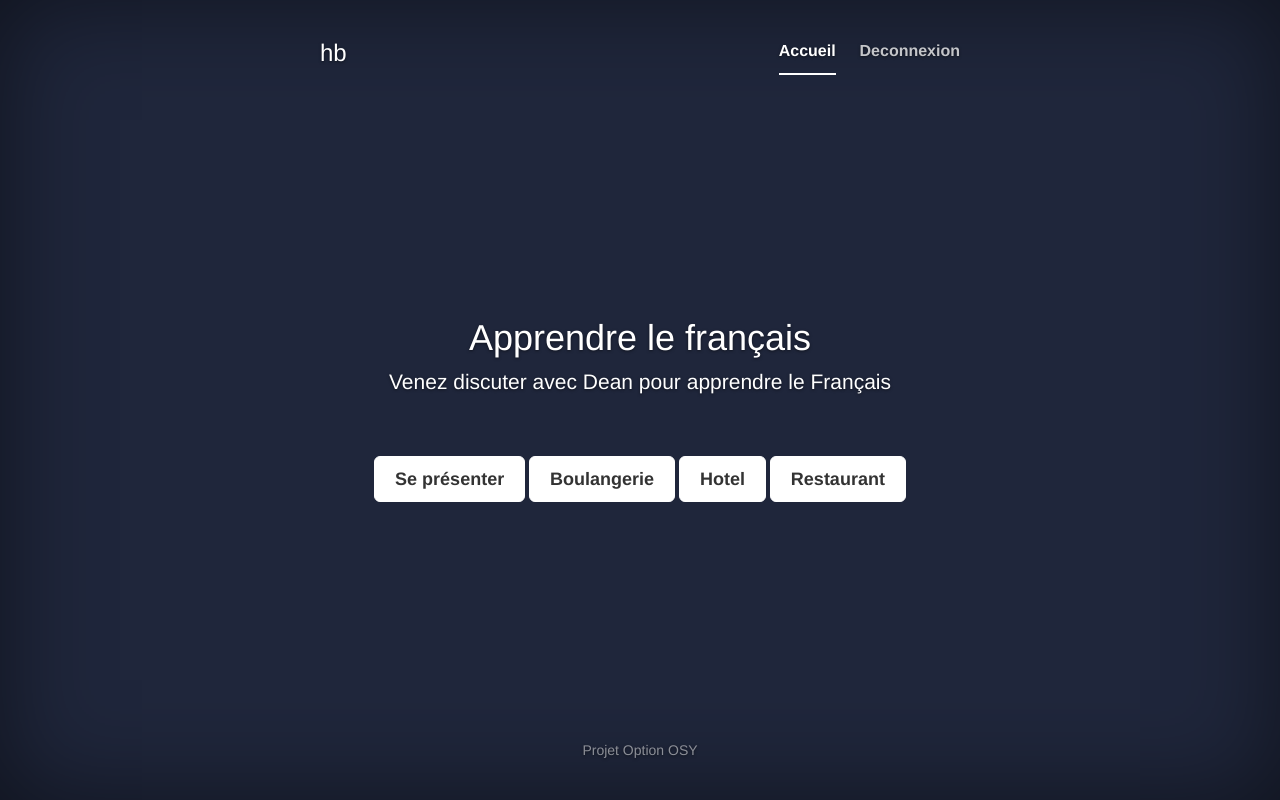
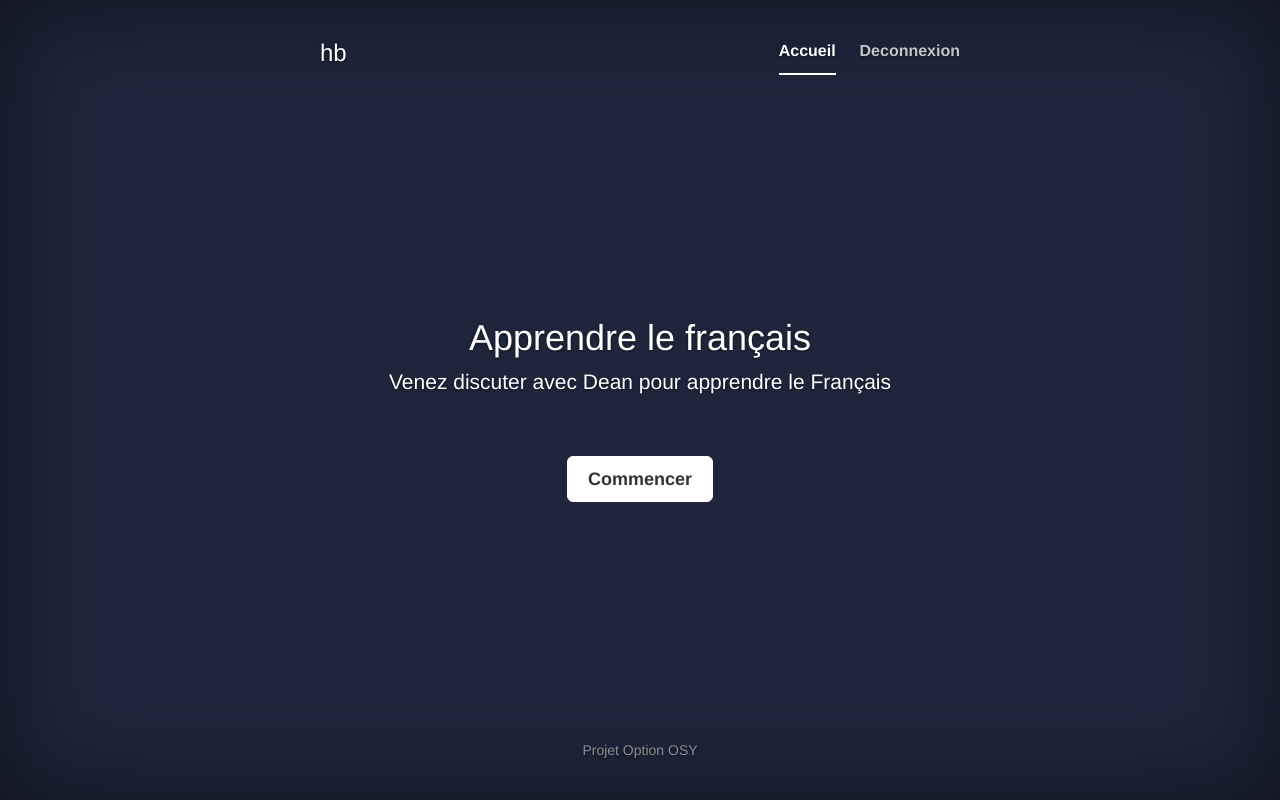
Before and after one commit to hbennis/Bot_django, a Django app: page /bot/accueil in a window 1280 px wide. Run offline with Django 3.2, Linux system fonts and the light colour scheme; a user stored in the database is signed in; data comes from the database, SQL or seed files in the repository; both versions use the stored data as it was after the commit; some libraries are stand-ins or nearby versions.

Commit message:
Mise en commun de tous les agents dans une seule conversation "commencer"

```diff
--- /dev/null
+++ b/EcpBtBot/DialogFlow/Discussion_names.py
@@ -0,0 +1,4 @@
+
+class Discussion_names:
+    def __init__(self):
+        self.names = ["Hôtel","Se_presenter", "Restaurant", "Boulangerie"]
--- a/EcpBtBot/MainClass.py
+++ b/EcpBtBot/MainClass.py
@@ -12,19 +12,25 @@ dico_users = {}
 class API_reponse:
 
     def __init__(self, sujet):
-        if sujet == "sepresenter":
+        if sujet == "Se_presenter":
             self.ai = API_SePresenter()
-        elif sujet == "hotel":
+        elif sujet == "Hôtel":
             self.ai = API_Hotel()
-        elif sujet == "restaurant":
+        elif sujet == "Restaurant":
             self.ai = API_Restaurant()
-        elif sujet == "boulangerie":
+        elif sujet == "Boulangerie":
             self.ai = API_Boulangerie()
+        elif sujet == "intro":
+            self.ai = API_Intro()
+        else:
+            print(sujet)
+            print("sujet non defini")
 
     def reponseBot(self, message):
         #user_id = user
         user_message = message
         rep = DialogFlowResponse(self.ai._get_json_response(user_message))
+
         rep_and_qr=Reponse_And_QuickReplies(rep)
 
         return rep_and_qr
@@ -32,7 +38,10 @@ class API_reponse:
 class Reponse_And_QuickReplies:
     def __init__(self, reponse):
         self.speech= reponse.result.fulfillment.speech
+        self.intent=""
         self.quickreplies=[]
+        if reponse.result.metadata :
+            self.intent=reponse.result.metadata.intentName
         for QuickReply in reponse.result.fulfillment.messages:
             if QuickReply['type']==2:
                 self.quickreplies=QuickReply['replies']
--- a/bot/templates/bot/accueil.html
+++ b/bot/templates/bot/accueil.html
@@ -55,10 +55,7 @@
             <br>
             <br>
               <div>
-                <a href="{% url 'view_discussion' 'sepresenter' %}" class="btn btn-lg btn-default" class="lead">Se présenter</a>
-                <a href="{% url 'view_discussion' 'boulangerie' %}" class="btn btn-lg btn-default" class="lead">Boulangerie</a>
-                <a href="{% url 'view_discussion' 'hotel' %}" class="btn btn-lg btn-default" class="lead">Hotel</a>
-                <a href="{% url 'view_discussion' 'restaurant' %}" class="btn btn-lg btn-default" class="lead">Restaurant</a>
+                <a href="{% url 'view_discussion' 'intro' %}" class="btn btn-lg btn-default" class="lead">Commencer</a>
               </div>
           </div>
 
--- a/bot/views.py
+++ b/bot/views.py
@@ -1,4 +1,5 @@
 from .forms import DiscussionForm
+from EcpBtBot.DialogFlow.Discussion_names import Discussion_names
 from .models import Reponse
 from django.shortcuts import render
 from EcpBtBot.MainClass import *
@@ -11,8 +12,9 @@ def home(request):
 
     return render(request, 'bot/accueil.html', locals())
 
+
+
 def view_discussion(request, sujet):
-
     userid = request.user.id
     #on utilise le field 'username' de la classe User
     if sujet not in dico_users[userid]:
@@ -32,6 +34,15 @@ def view_discussion(request, sujet):
         message_sauvegarde = Reponse(reponse = message, source = "user", name = request.user.username)
         message_sauvegarde.save()
         repBot = connexion.reponseBot(message)
+
+        intent = repBot.intent
+        discussion_names = Discussion_names()
+        if intent in discussion_names.names:
+            sujet = intent
+        if intent == "Au Revoir":
+            print("[error] intent = au revoir , sujet = intro")
+            sujet= "intro"
+
         quickreplies=repBot.quickreplies
         repBot_sauvegarde = Reponse(reponse=repBot.speech, source = "bot", name = request.user.username)
         repBot_sauvegarde.save()
```
Also changed, not shown: db.sqlite3, 1 other file.
